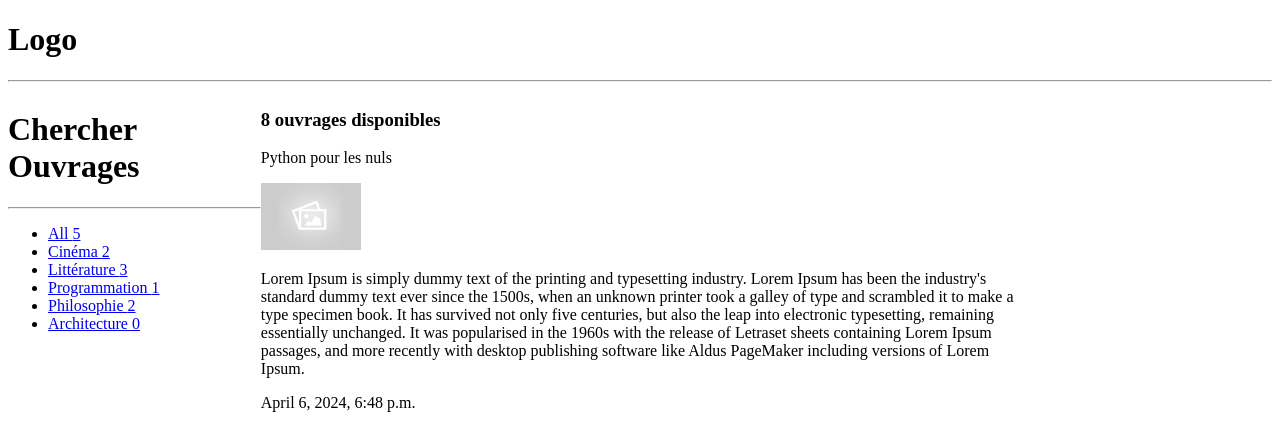
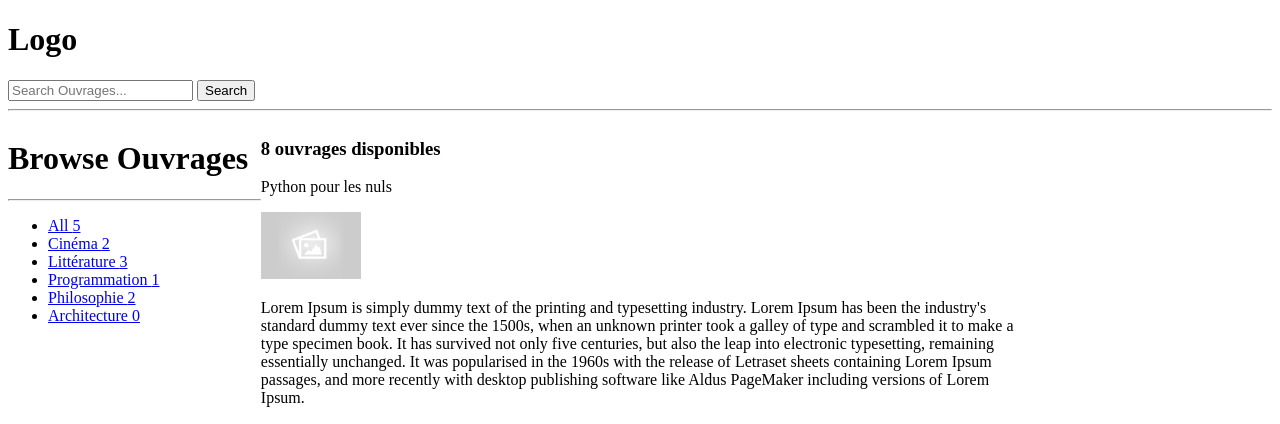
Before and after one commit to NadaMesbah/Library-Management-Project, a Django app: page / in a window 1280 px wide. Shown: the top 424 px of the page. Run offline with Django 5.2, Linux system fonts and the light colour scheme; data comes from the database, SQL or seed files in the repository.

Commit message:
Search Added

```diff
--- a/ouvrages/templates/ouvrages/home.html
+++ b/ouvrages/templates/ouvrages/home.html
@@ -13,19 +13,19 @@
 <div class="home-container">
 
     <div>
-        <h1>Chercher Ouvrages</h1>
+        <h1>Browse Ouvrages</h1>
         <hr>
         <ul>
             <li>
-              <a href="{% url 'home' %}">All <span>{{categories.count}}</span></a>
+                <a href="{% url 'home' %}">All <span>{{categories.count}}</span></a>
             </li>
             {% for categorie in categories %}
             <li>
-              <a href="{% url 'home' %}?q={{categorie.name}}">{{ categorie.name }} <span>{{categorie.ouvrage_set.all.count}}</span></a>
+                <a href="{% url 'home' %}?q={{categorie.name}}">{{ categorie.name }} <span>{{categorie.ouvrage_set.all.count}}</span></a>
             </li>
             {% endfor %}
 
-          </ul>
+            </ul>
     </div>
 
     <div>
--- a/templates/navbar.html
+++ b/templates/navbar.html
@@ -1,3 +1,7 @@
 {%load static%}
 <h1>Logo</h1>
+<form method="GET" action="{% url 'home' %}">
+    <input type="text" placeholder="Search Ouvrages..." name="q">
+    <button type="submit">Search</button>
+</form>
 <hr>
```
